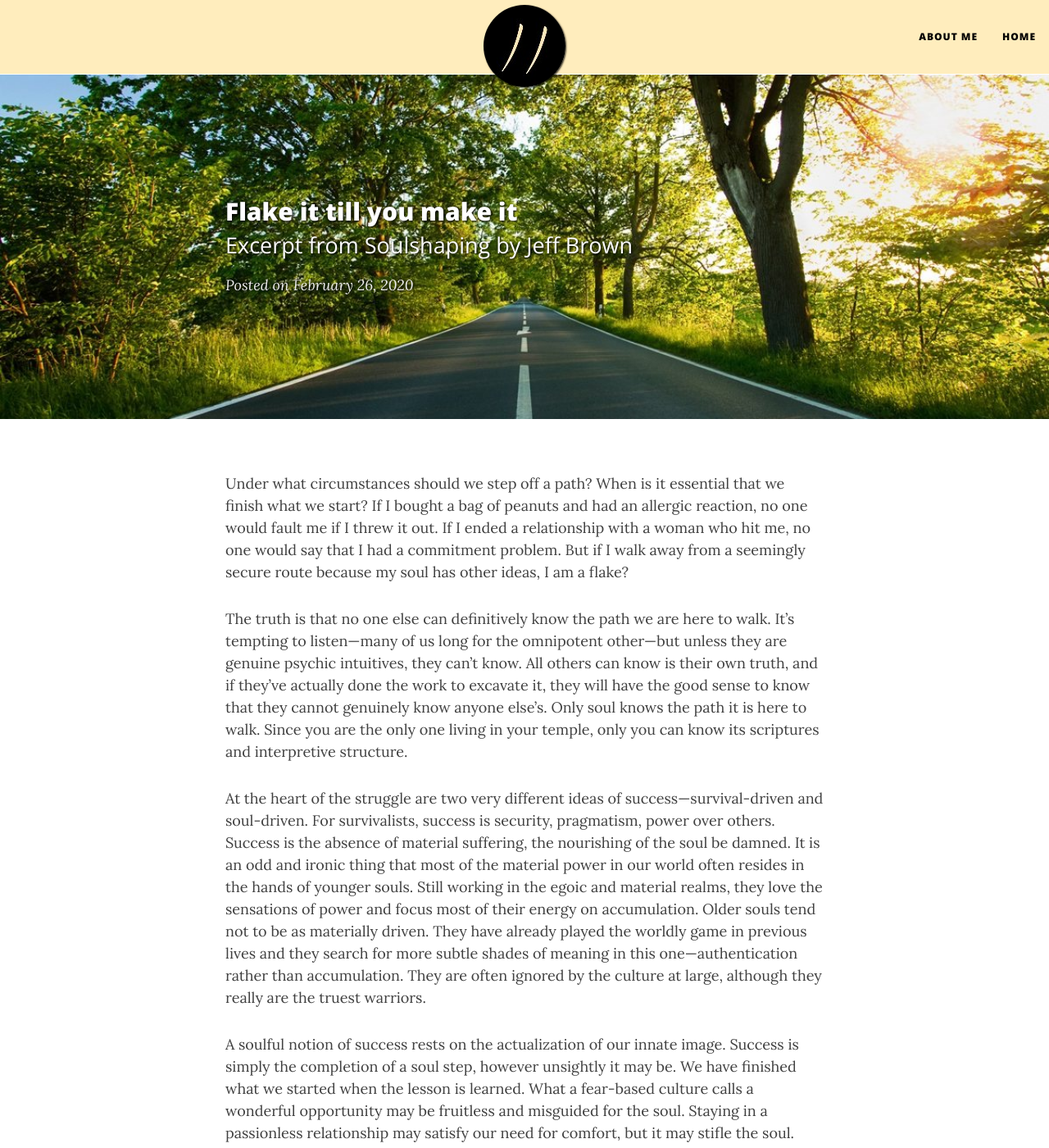
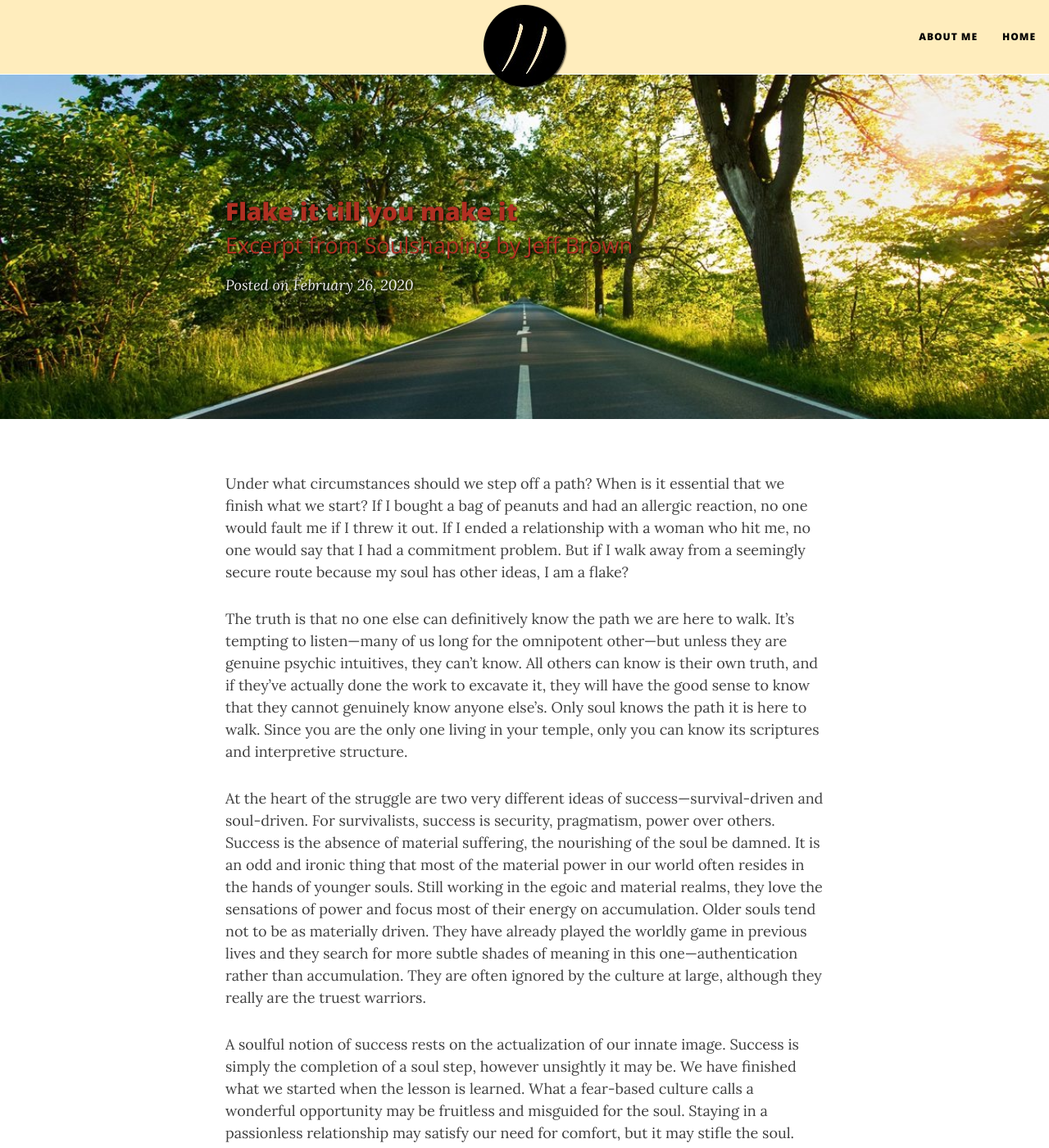
Before and after one commit to commentedout/commentedout.github.io, a Jekyll site: the page built from _posts/2020-02-26-flake-it-till-you-make-it.md, in a window 1280 px wide and 1400 px high. Shown: the whole window at 82% size. Built offline with Jekyll 4.4.1, drawn with Linux system fonts in a browser that asks for light colours; nearby versions of some CDN libraries.

Commit message:
changed post heading color

```diff
--- a/assets/css/main.css
+++ b/assets/css/main.css
@@ -917,3 +917,7 @@ pre {
   font-style: italic;
   font-size: 1rem;
 }
+
+.post-heading h2 {
+  color: #b13022;
+}
```
